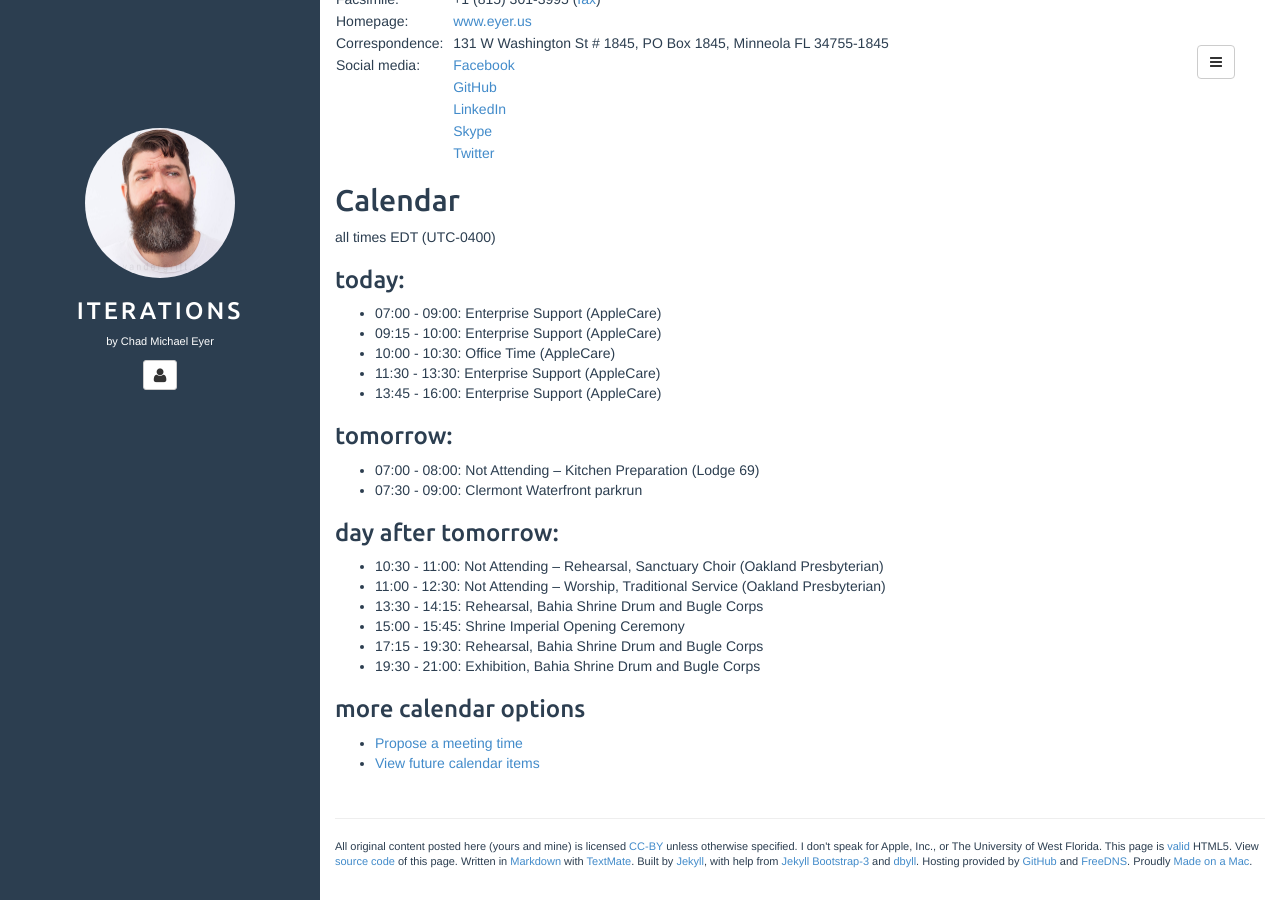
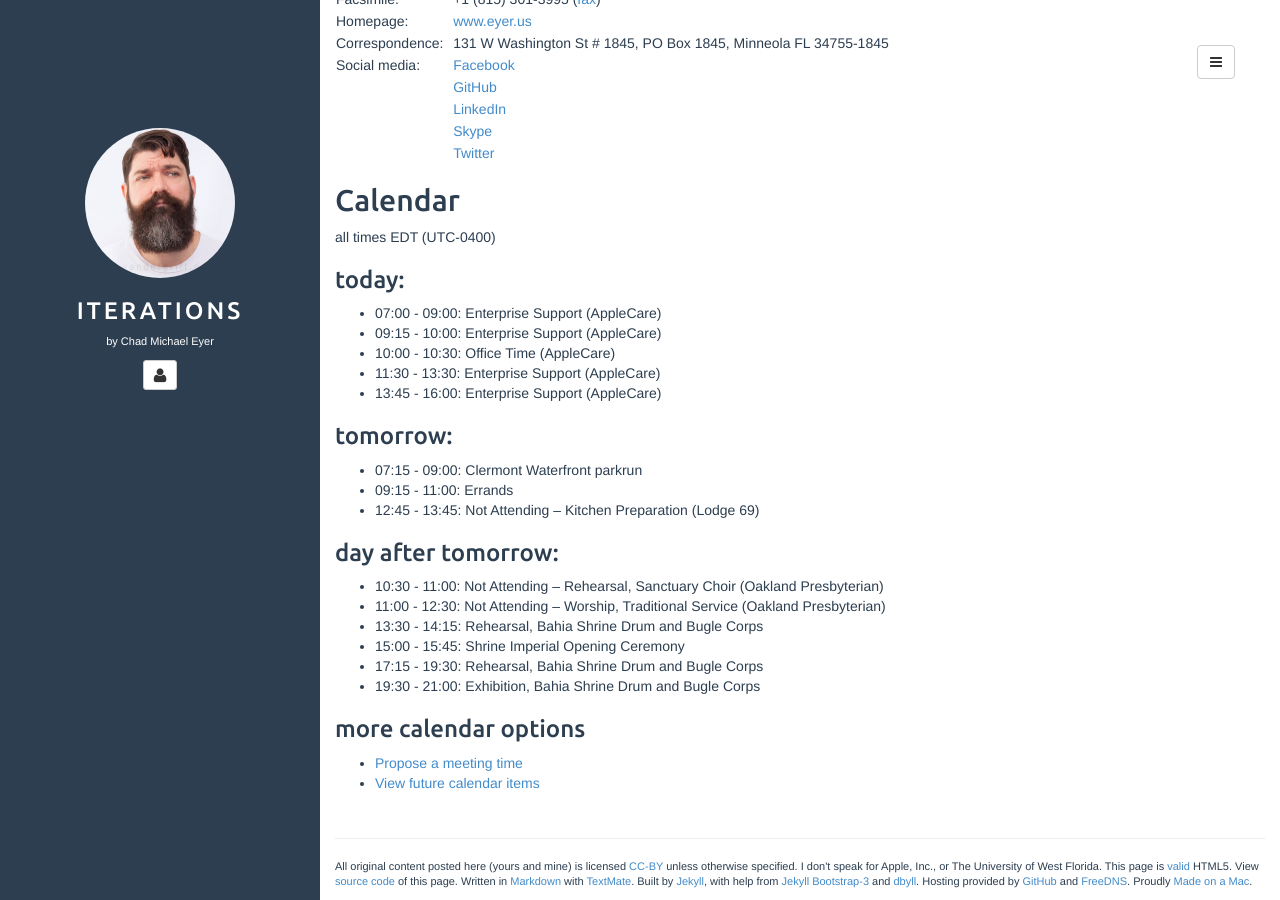
Before and after one commit to chadmichaeleyer/chadmichaeleyer.github.io, a Jekyll site: the page built from about.md, in a window 1280 px wide and 900 px high, scrolled down 1250 px. Built offline with Jekyll 4.4.1, drawn with Linux system fonts in a browser that asks for light colours.

Commit message:
calendar update

```diff
--- a/calendar-year.markdown
+++ b/calendar-year.markdown
@@ -10,8 +10,9 @@ all times EDT (UTC-0400)
 
 ### 2017-07-08 (Sat):
 
-* 07:00 - 08:00: Not Attending – Kitchen Preparation (Lodge 69)
-* 07:30 - 09:00: Clermont Waterfront parkrun
+* 07:15 - 09:00: Clermont Waterfront parkrun
+* 09:15 - 11:00: Errands
+* 12:45 - 13:45: Not Attending – Kitchen Preparation (Lodge 69)
 
 ### 2017-07-09 (Sun):
 
--- a/calendar.markdown
+++ b/calendar.markdown
@@ -10,8 +10,9 @@ all times EDT (UTC-0400)
 
 ### tomorrow:
 
-* 07:00 - 08:00: Not Attending – Kitchen Preparation (Lodge 69)
-* 07:30 - 09:00: Clermont Waterfront parkrun
+* 07:15 - 09:00: Clermont Waterfront parkrun
+* 09:15 - 11:00: Errands
+* 12:45 - 13:45: Not Attending – Kitchen Preparation (Lodge 69)
 
 ### day after tomorrow:
 
```
